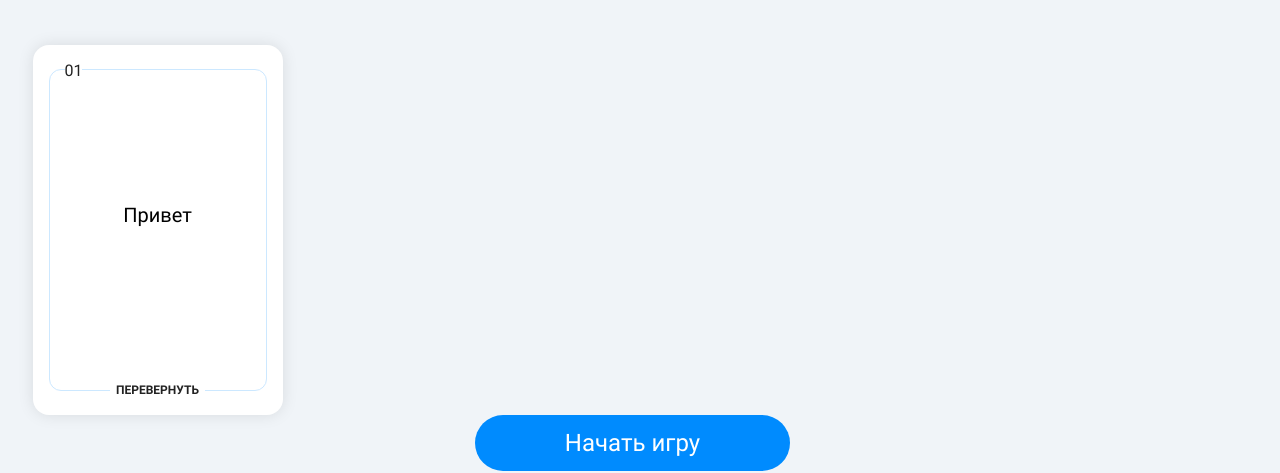
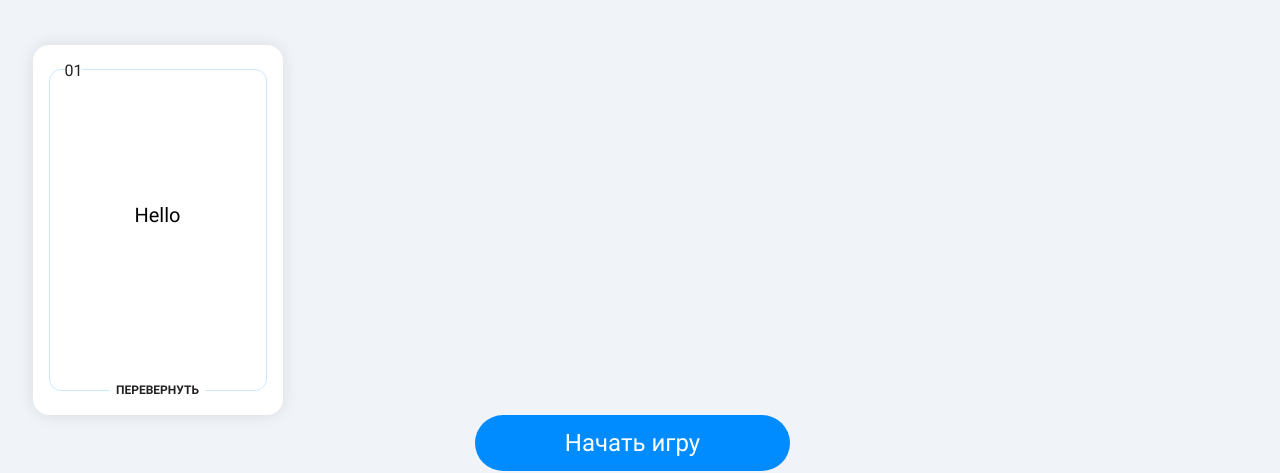
Before and after one commit to Criminalllist/word-game, a Vue app: page / in a window 1280 px wide. Shown: the part 200-673 px from the top of the page. Built offline with nearby package versions, Linux system fonts and the light colour scheme.

Commit message:
feat: refactoring item card, add new props

```diff
--- a/src/App.vue
+++ b/src/App.vue
@@ -3,12 +3,7 @@
     <AppHeader :points="points" />
     <main class="main">
       <ul class="item-card-list">
-        <ItemCard
-          word="Привет"
-          :status="status"
-          @flipWord="flipWord"
-          @changeStatus="changeStatus"
-        />
+        <ItemCard v-bind="data" @flip-word="flipWord" />
       </ul>
 
       <AppButton />
@@ -27,15 +22,16 @@ import AppHeader from "@/components/header/AppHeader.vue";
 import ItemCard from "@/components/item-card/ItemCard.vue";
 
 const points = ref(100);
-const status = ref(true);
 
-const flipWord = () => {
-  console.log("flipWord");
-};
+const data = ref({
+  word: "Hello",
+  translation: "Привет",
+  state: "closed",
+  status: "pending",
+});
 
-const changeStatus = (evt) => {
-  console.log("changeStatus");
-  status.value = evt;
+const flipWord = (state) => {
+  data.value.state = state;
 };
 </script>
 
--- a/src/components/item-card/ItemCard.vue
+++ b/src/components/item-card/ItemCard.vue
@@ -1,13 +1,13 @@
 <template>
-  <li class="item-card" @click="flipWord(), changeStatus()">
+  <li class="item-card" @click="flipWord">
     <div class="item-card__inner">
-      <span class="item-card__word">{{ word }}</span>
+      <span class="item-card__word">{{ state === "closed" ? word : translation }}</span>
       <div class="item-card__bottom">
         <div class="item-card__status">
-          <span class="item-card__status-text" v-if="status">{{
-            status ? "Перевернуть" : "Завершено"
-          }}</span>
-          <template v-else>
+          <span v-if="state === 'closed'" class="item-card__status-text">
+            Перевернуть
+          </span>
+          <template v-if="state === 'opened' && status === 'pending'">
             <span class="item-card__status-icon item-card__status-icon--error">
               <AppIcon
                 name="error"
@@ -27,12 +27,16 @@
               />
             </span>
           </template>
+
+          <span v-if="status !== 'pending'" class="item-card__status-text">
+            Завершено
+          </span>
         </div>
       </div>
 
-      <div v-if="!status" class="item-card__result">
+      <div v-if="status !== 'pending'" class="item-card__result">
         <span
-          v-if="word !== 'Привет'"
+          v-if="status === 'failed'"
           class="item-card__result-icon item-card__result-icon--error"
         >
           <AppIcon
@@ -44,7 +48,7 @@
           />
         </span>
         <span
-          v-if="word == 'Привет'"
+          v-if="status === 'success'"
           class="item-card__result-icon item-card__result-icon--success"
         >
           <AppIcon
@@ -68,20 +72,24 @@ const props = defineProps({
     type: String,
     required: true,
   },
+  translation: {
+    type: String,
+    required: true,
+  },
+  state: {
+    type: String,
+    required: true,
+  },
   status: {
-    type: Boolean,
+    type: String,
     required: true,
   },
 });
 
-const emit = defineEmits(["changeStatus", "flipWord"]);
-
-const changeStatus = () => {
-  emit("changeStatus", !props.status);
-};
+const emit = defineEmits(["changeStatus", "flip-word"]);
 
 const flipWord = () => {
-  emit("flipWord");
+  emit("flip-word", props.state === "closed" ? "opened" : "closed");
 };
 </script>
 
```
